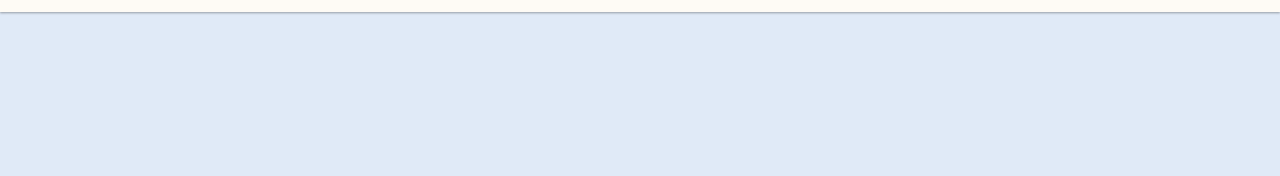
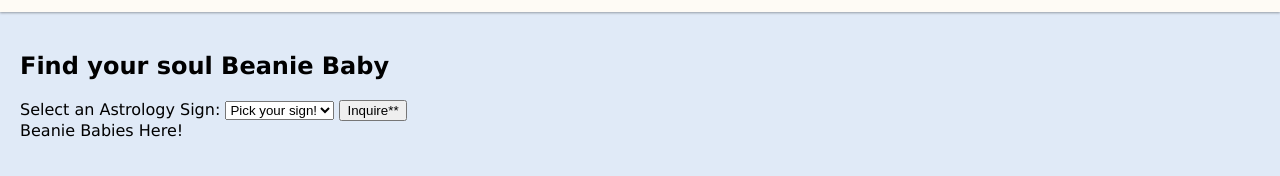
Before and after one commit to Aaron-Ibarra/beanie-baby-from-scratch, a plain HTML site: page index.html in a window 1280 px wide. Shown: the part 68-244 px from the top of the page. Drawn offline with nearby package versions, Linux system fonts and the light colour scheme.

Commit message:
added HTML and script

```diff
--- a/index.html
+++ b/index.html
@@ -7,10 +7,14 @@
         <meta http-equiv="X-UA-Compatible" content="ie=edge" />
 
         <!-- title and favicon -->
-        <title>Web App</title>
+        <title>Beanie Babies</title>
         <link rel="icon" type="image/x-icon" href="assets/alchemy-favicon.png" />
 
         <!-- js -->
+        <script
+            defer
+            src="https://cdn.jsdelivr.net/npm/@supabase/supabase-js@1.35.7/dist/umd/supabase.min.js"
+        ></script>
         <script type="module" src="app.js"></script>
 
         <!-- fonts -->
@@ -28,6 +32,18 @@
             <h1>Beanie Babies Search</h1>
         </header>
 
-        <main></main>
+        <main>
+            <h2>Find your soul Beanie Baby</h2>
+            <form id="beanie-form">
+                <label for="astro-select">Select an Astrology Sign: </label>
+                <select id="astro-select">
+                    <option value="all-signs">Pick your sign!</option>
+                </select>
+                <button type="submit">Inquire**</button>
+            </form>
+            <ul id="beanie-babies">
+                Beanie Babies Here!
+            </ul>
+        </main>
     </body>
 </html>
```
Also changed, not shown: fetch.utils.js (added, +7 -0 lines), render.util.js (added), 1 other file.
